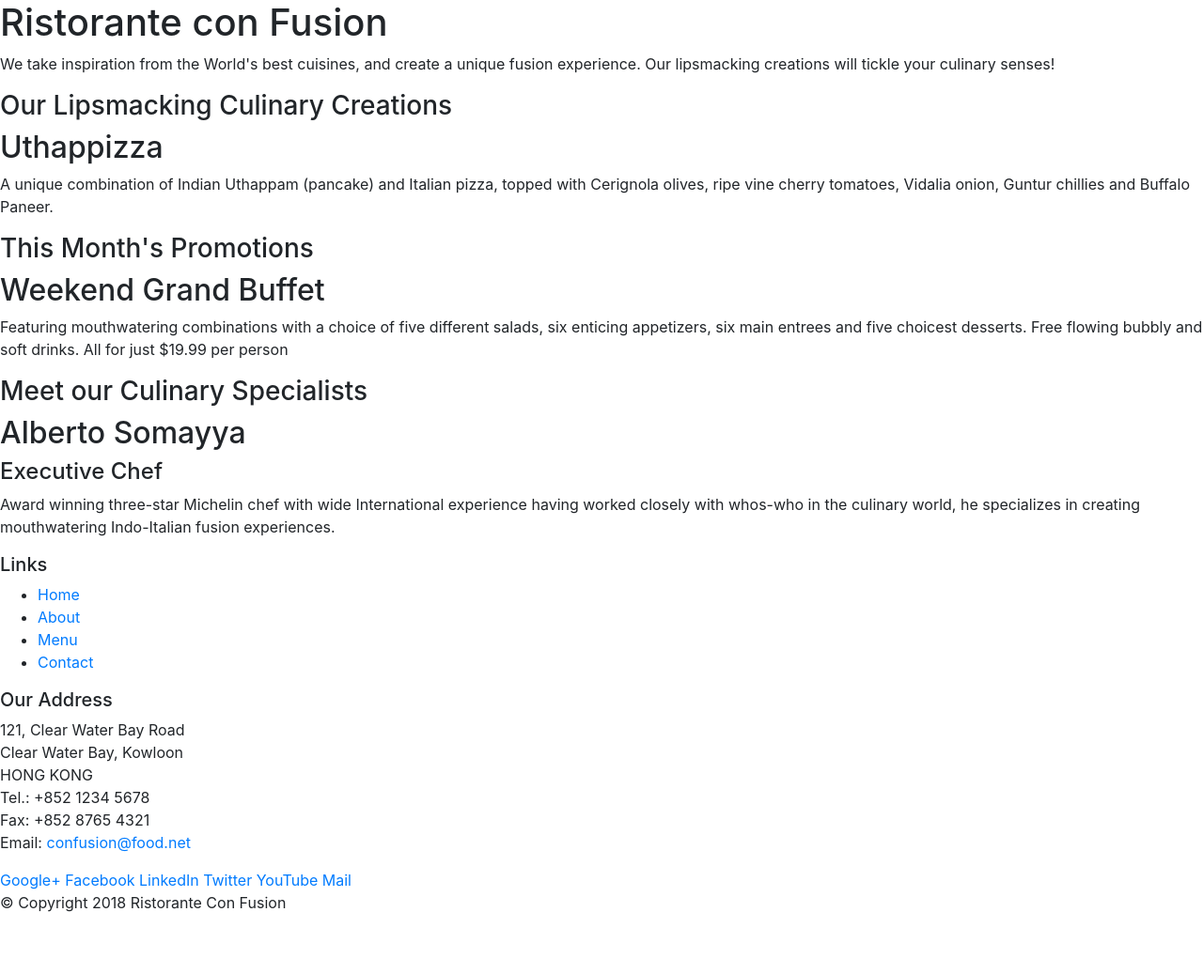
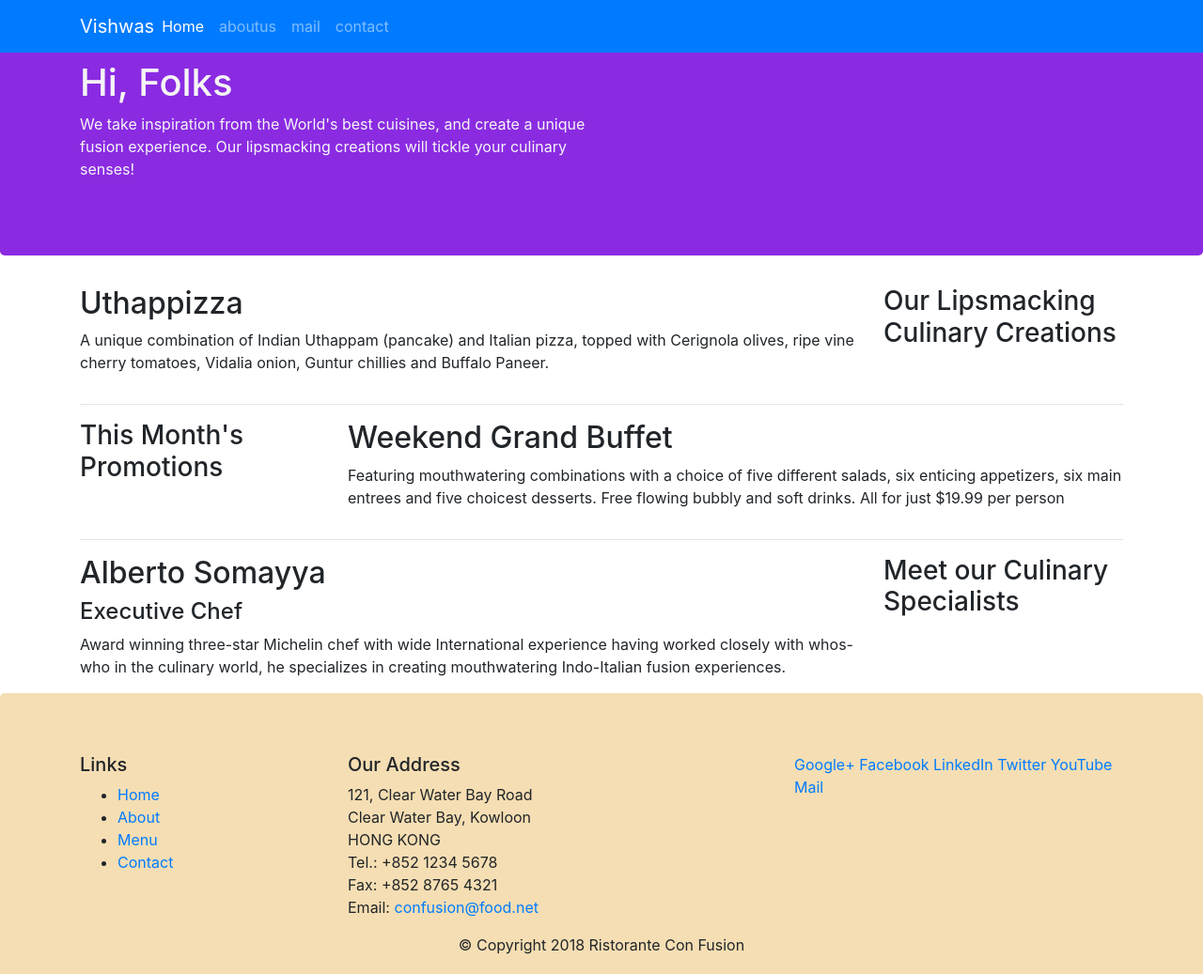
Before and after one commit to vishwasprabhu98/conFusion, a website: page index.html in a window 1280 px wide. Shown: the top 1037 px of the page at 94% size. Before the commit the page ends 989 px from the top, so only its background shows below. Drawn offline with nearby package versions, Linux system fonts and the light colour scheme.

Commit message:
assignment commit

```diff
--- a/index.html
+++ b/index.html
@@ -12,58 +12,73 @@
 </head>
 
 <body>
-
-    <header>
-        <div>
-            <div>
-                <div>
-                    <h1>Ristorante con Fusion</h1>
-                    <p>We take inspiration from the World's best cuisines, and create a unique fusion experience. Our lipsmacking creations will tickle your culinary senses!</p>
+    <nav class="navbar navbar-dark navbar-expand-sm bg-primary fixed-top">
+        <div class="container">
+            <button class="navbar-toggler" type="button" data-toggle="collapse" data-target="#Navbar">
+                <span class="navbar-toggler-icon"></span>
+            </button>
+            <a class="navbar-brand mr-auto" href="#">Vishwas</a>
+            <div class="collapse navbar-collapse" id="Navbar">
+                <ul class="navbar-nav mr-auto">
+                    <li class="nav-item active"><a class="nav-link" href="#">Home</a></li>
+                    <li class="nav-item"><a class="nav-link" href="#">aboutus</a></li>
+                    <li class="nav-item"><a class="nav-link" href="#">mail</a></li>
+                    <li class="nav-item"><a class="nav-link" href="#">contact</a></li>
+                </ul>
+            </div>
+        </div>
+    </nav>
+    <header class="jumbotron" style="background-color:  blueviolet; color:whitesmoke">
+        <div class="container">
+            <div class="row">
+                <div class="col-12 col-sm-6">
+                    <h1>Hi, Folks</h1>
+                    <p class=" d-sm-block">We take inspiration from the World's best cuisines, and create a unique fusion experience. Our lipsmacking creations will tickle your culinary senses!</p>
                 </div>
-                <div>
+                <div class="col-12 col-sm">
                 </div>
             </div>
         </div>
     </header>
 
-    <div>
-        <div>
-            <div>
+    <div class="container">
+        <div class="row">
+            <div class="col-12 col-sm-4 order-sm-last col-md-3">
                 <h3>Our Lipsmacking Culinary Creations</h3>
             </div>
-            <div>
+            <div class="col-12 col-sm order-sm-first col-md">
                 <h2>Uthappizza</h2>
-                <p>A unique combination of Indian Uthappam (pancake) and Italian pizza, topped with Cerignola olives, ripe vine cherry tomatoes, Vidalia onion, Guntur chillies and Buffalo Paneer.</p>
+                <p class="d-none d-sm-block">A unique combination of Indian Uthappam (pancake) and Italian pizza, topped with Cerignola olives, ripe vine cherry tomatoes, Vidalia onion, Guntur chillies and Buffalo Paneer.</p>
             </div>
         </div>
 
-
-        <div>
-            <div>
+        <hr>
+        <div class = "row">
+            <div class="col-12 col-sm-4 col-md-3">
                 <h3>This Month's Promotions</h3>
             </div>
-            <div>
+            <div class="col-12 col-sm col-md">
                 <h2>Weekend Grand Buffet</h2>
-                <p>Featuring mouthwatering combinations with a choice of five different salads, six enticing appetizers, six main entrees and five choicest desserts. Free flowing bubbly and soft drinks. All for just $19.99 per person </p>
+                <p class="d-none d-sm-block">Featuring mouthwatering combinations with a choice of five different salads, six enticing appetizers, six main entrees and five choicest desserts. Free flowing bubbly and soft drinks. All for just $19.99 per person </p>
             </div>
         </div>
-
-        <div>
-            <div>
+        <hr>
+        <div class="row">
+            <div class="col-12 col-sm-4 order-sm-last col-md-3">
                 <h3>Meet our Culinary Specialists</h3>
             </div>
-            <div>
+            <div class="col-12 col-sm col-md">
                 <h2>Alberto Somayya</h2>
                 <h4>Executive Chef</h4>
-                <p>Award winning three-star Michelin chef with wide International experience having worked closely with whos-who in the culinary world, he specializes in creating mouthwatering Indo-Italian fusion experiences. </p>
+                <p class="d-none d-sm-block">Award winning three-star Michelin chef with wide International experience having worked closely with whos-who in the culinary world, he specializes in creating mouthwatering Indo-Italian fusion experiences. </p>
             </div>
         </div>
     </div>
 
-    <footer>
-        <div>
-            <div>
-                <div>
+    <footer class="jumbotron" style="background-color:wheat;">
+        <div class="container">
+            <div class="row">
+                <div class="col-4 col-sm-2">
                     <h5>Links</h5>
                     <ul>
                         <li><a href="#">Home</a></li>
@@ -72,7 +87,7 @@
                         <li><a href="#">Contact</a></li>
                     </ul>
                 </div>
-                <div>
+                <div class="offset-1 col-7 col-sm-4">
                     <h5>Our Address</h5>
                     <address>
 		              121, Clear Water Bay Road<br>
@@ -83,7 +98,7 @@
 		              Email: <a href="mailto:confusion@food.net">confusion@food.net</a>
 		           </address>
                 </div>
-                <div>
+                <div class="col-12 offset-1 col-sm-4">
                     <div>
                         <a href="http://google.com/+">Google+</a>
                         <a href="http://www.facebook.com/profile.php?id=">Facebook</a>
@@ -94,10 +109,12 @@
                     </div>
                 </div>
            </div>
-           <div>
-                <div>
+           <div class="row justify-content-center">
+               <!-- <div class="col-sm"></div>       -->
+                <div class="col-auto">
                     <p>© Copyright 2018 Ristorante Con Fusion</p>
                 </div>
+                <!-- <div class="col-sm"></div> -->
            </div>
         </div>
     </footer>
```
Also changed, not shown: aboutus.html (added, +108 -0 lines).
